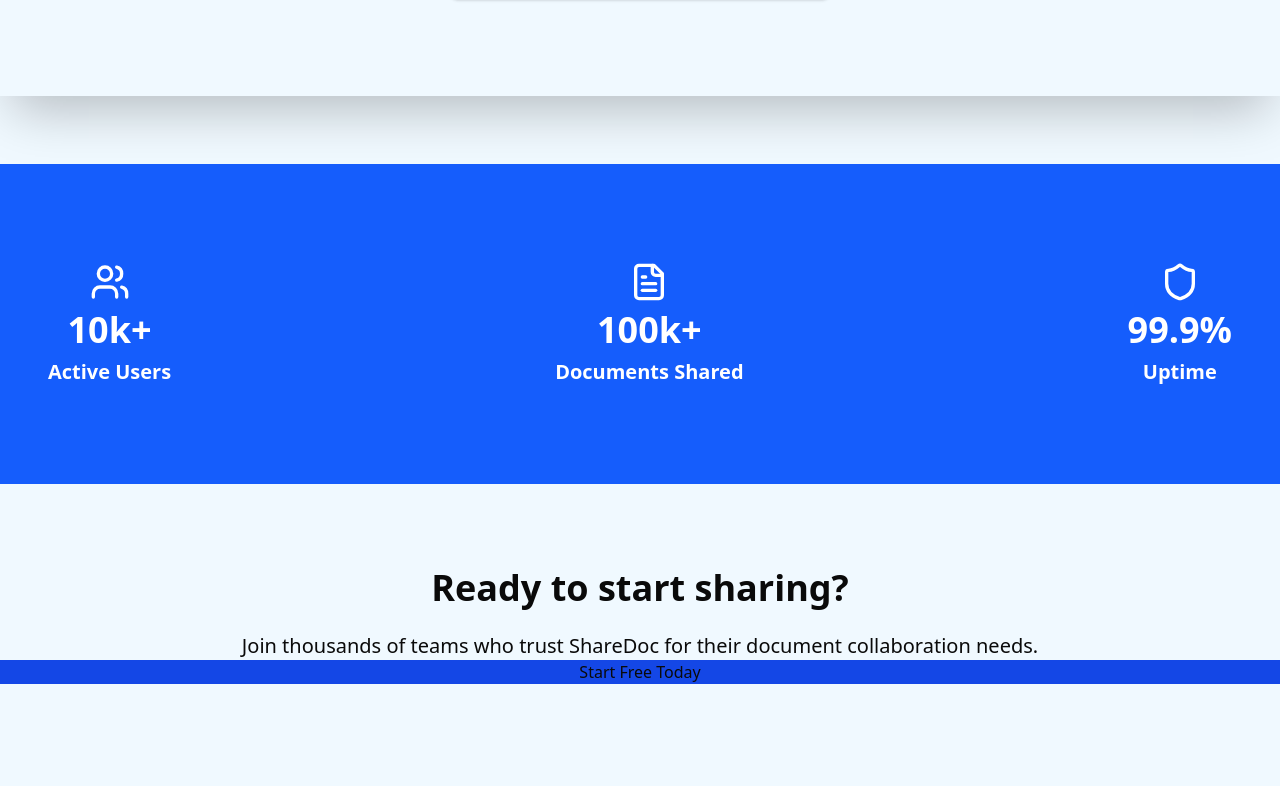
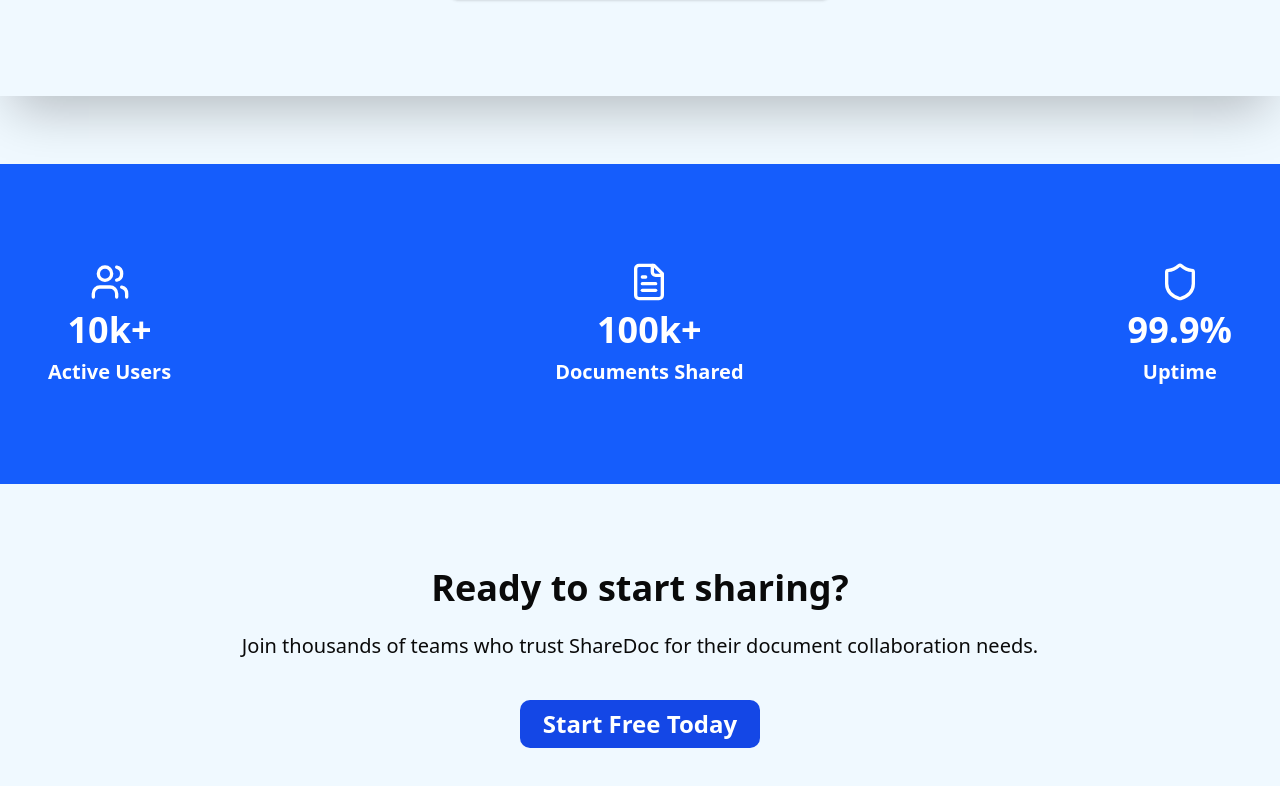
Before and after one commit to Pallab-Ghosh/File_Sharing_Applicationa, a Next.js app in the folder Frontend/my-app/: page / in a window 1280 px wide. Shown: the part 1200-1986 px from the top of the page. Built offline with nearby package versions, Linux system fonts and the light colour scheme.

Commit message:
Update Styling of this component

```diff
--- a/Frontend/my-app/app/components/HomeBtn.jsx
+++ b/Frontend/my-app/app/components/HomeBtn.jsx
@@ -1,10 +1,18 @@
 'use client'
+
+import { useRouter } from "next/navigation"
 
 
 const HomeBtn = () => {
+  const router =useRouter()
   return (
-    <div className=" bg-blue-700">
-        <button>Start Free Today</button>
+    <div className="flex justify-center mt-10">
+        <button
+        className="h-12 bg-blue-700 w-52 rounded-lg text-white sm:text-2xl sm:w-60 font-bold"
+        onClick={()=>router.push('/')}//as of now home page later go on dashboard page with ID
+        >
+          Start Free Today
+          </button>
     </div>
   )
 }
```
